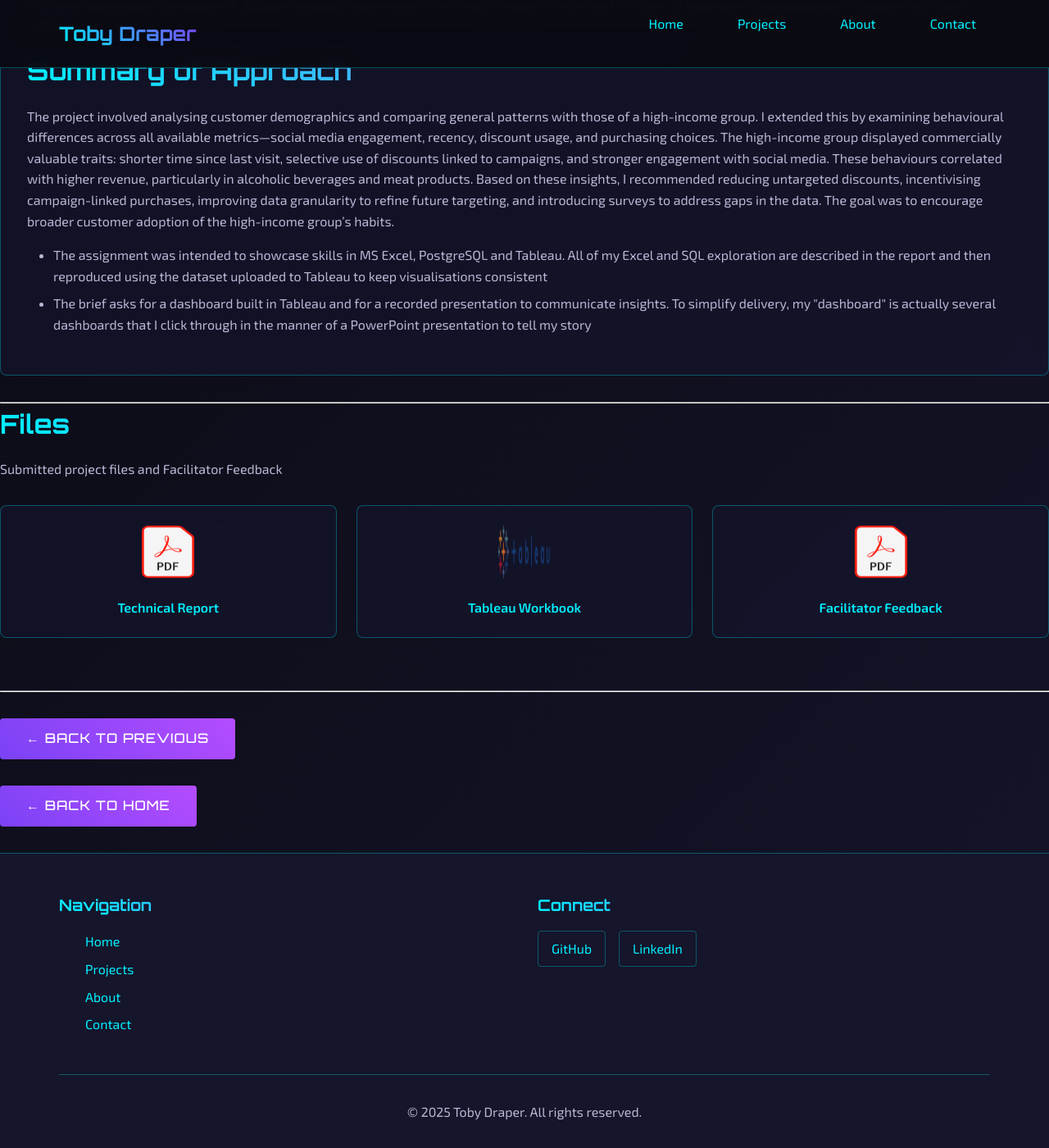
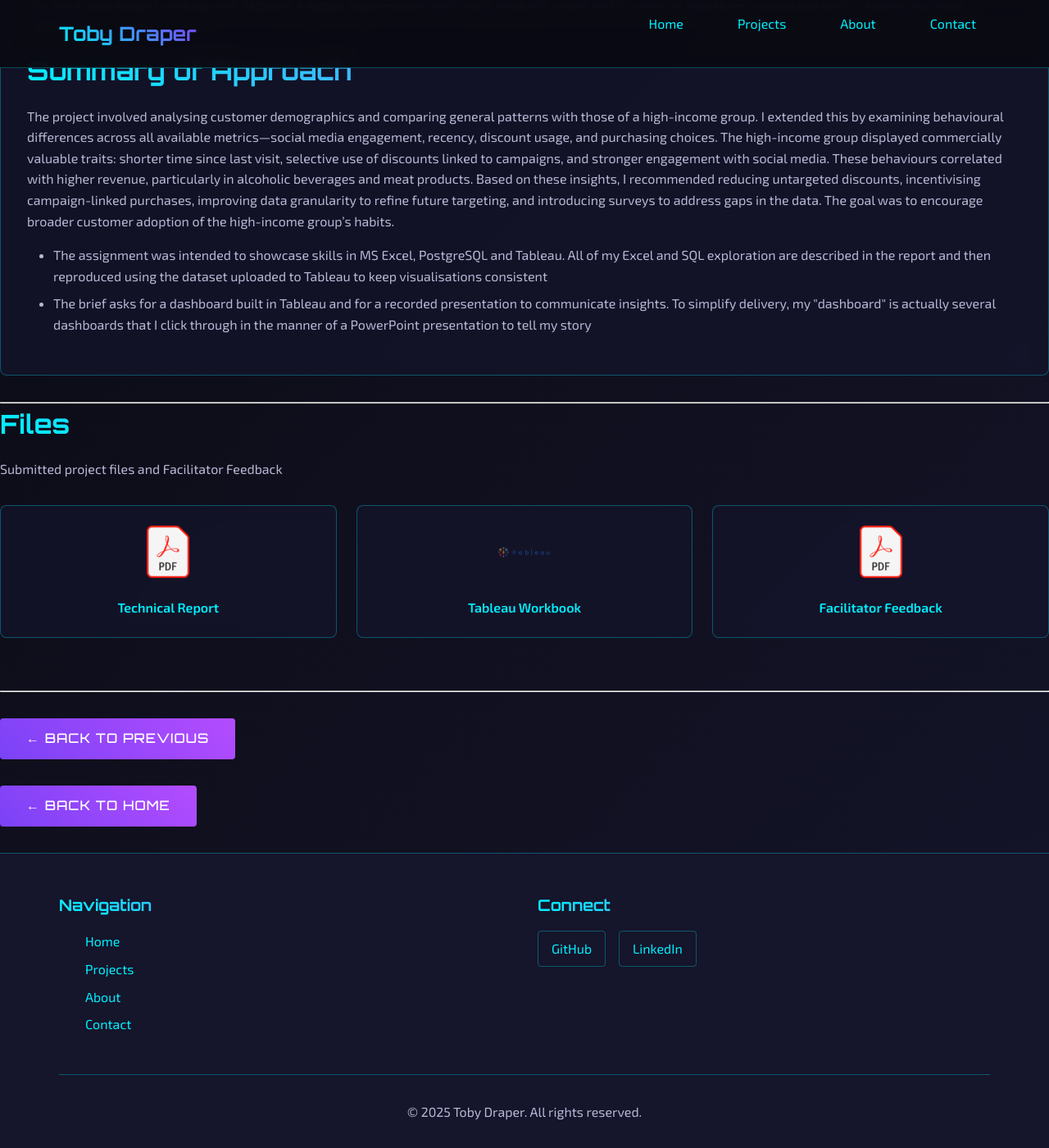
Before and after one commit to drapertoby/portfolio-toby-draper, a Jekyll site: the page built from c1_submission.md, in a window 1280 px wide and 1400 px high, scrolled down 298 px. Shown: the whole window at 82% size. Built offline with Jekyll 4.4.1, drawn with Linux system fonts in a browser that asks for light colours.

Commit message:
Update _components.scss
new file grid format

```diff
--- a/_sass/_components.scss
+++ b/_sass/_components.scss
@@ -179,23 +179,36 @@
   box-shadow: 0 5px 25px rgba(0, 240, 255, 0.2);
 }
 
-// File grid
+// File grid for downloads - improved
 .file-grid {
   display: grid;
   grid-template-columns: repeat(auto-fit, minmax(250px, 1fr));
   gap: 1.5rem;
   margin: 2rem 0;
+
+  // Better handling for single items
+  &:has(.file-item:only-child) {
+    grid-template-columns: repeat(auto-fit, minmax(200px, 300px));
+    justify-content: center;
+  }
 }
 
 .file-item {
   text-align: center;
   padding: 1.5rem;
+
+  .file-icon {
+    width: 64px;        // Fixed width
+    height: 64px;       // Fixed height
+    margin-bottom: 1rem;
+    object-fit: contain; // Prevents stretching
+  }
 }
 
-.file-icon {
-  width: 64px;
-  height: 64px;
-  margin-bottom: 1rem;
+// Fallback for browsers that don't support :has()
+.file-item:only-child {
+  max-width: 300px;
+  margin: 0 auto;
 }
 
 // Mobile responsive
```
